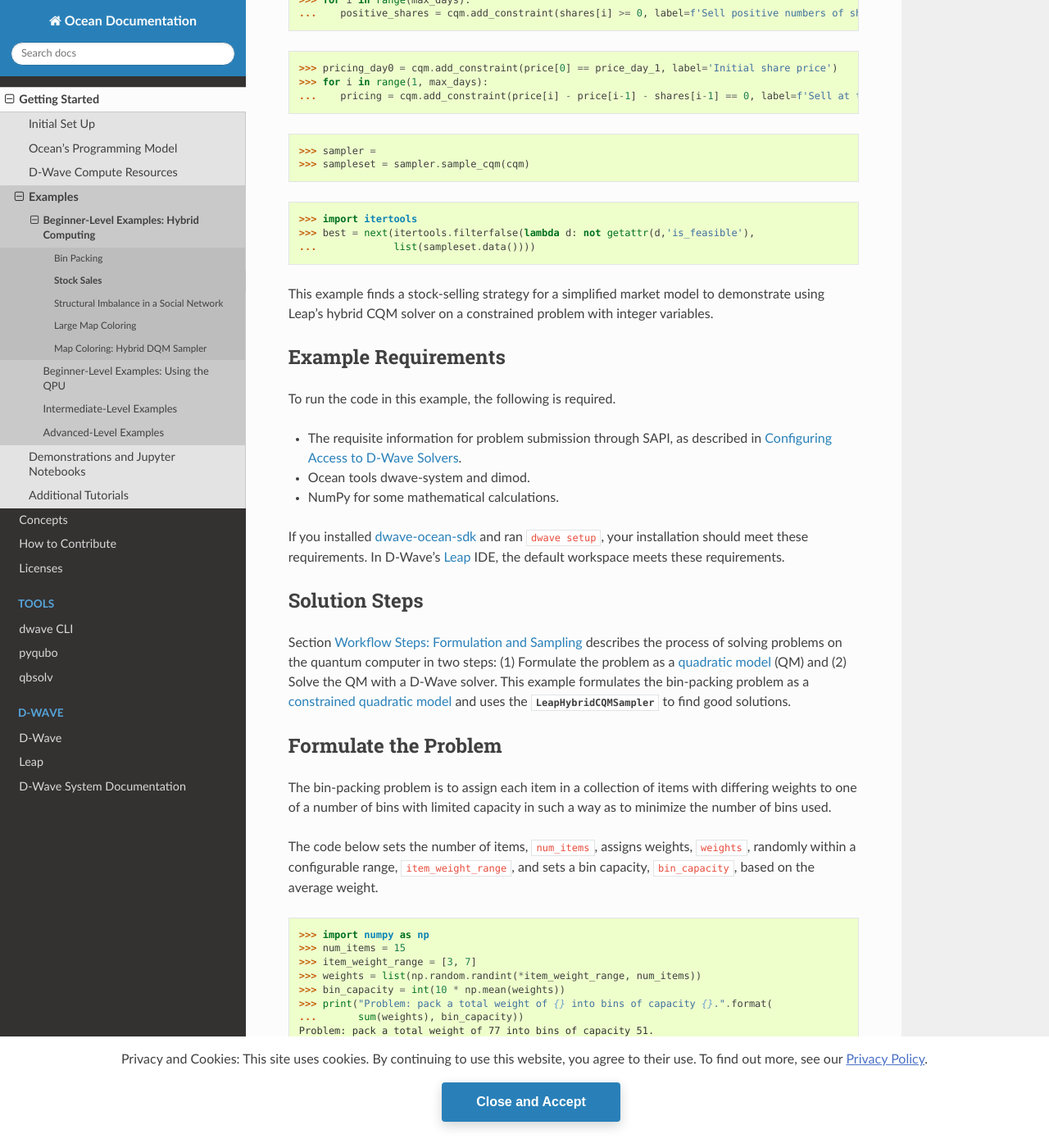
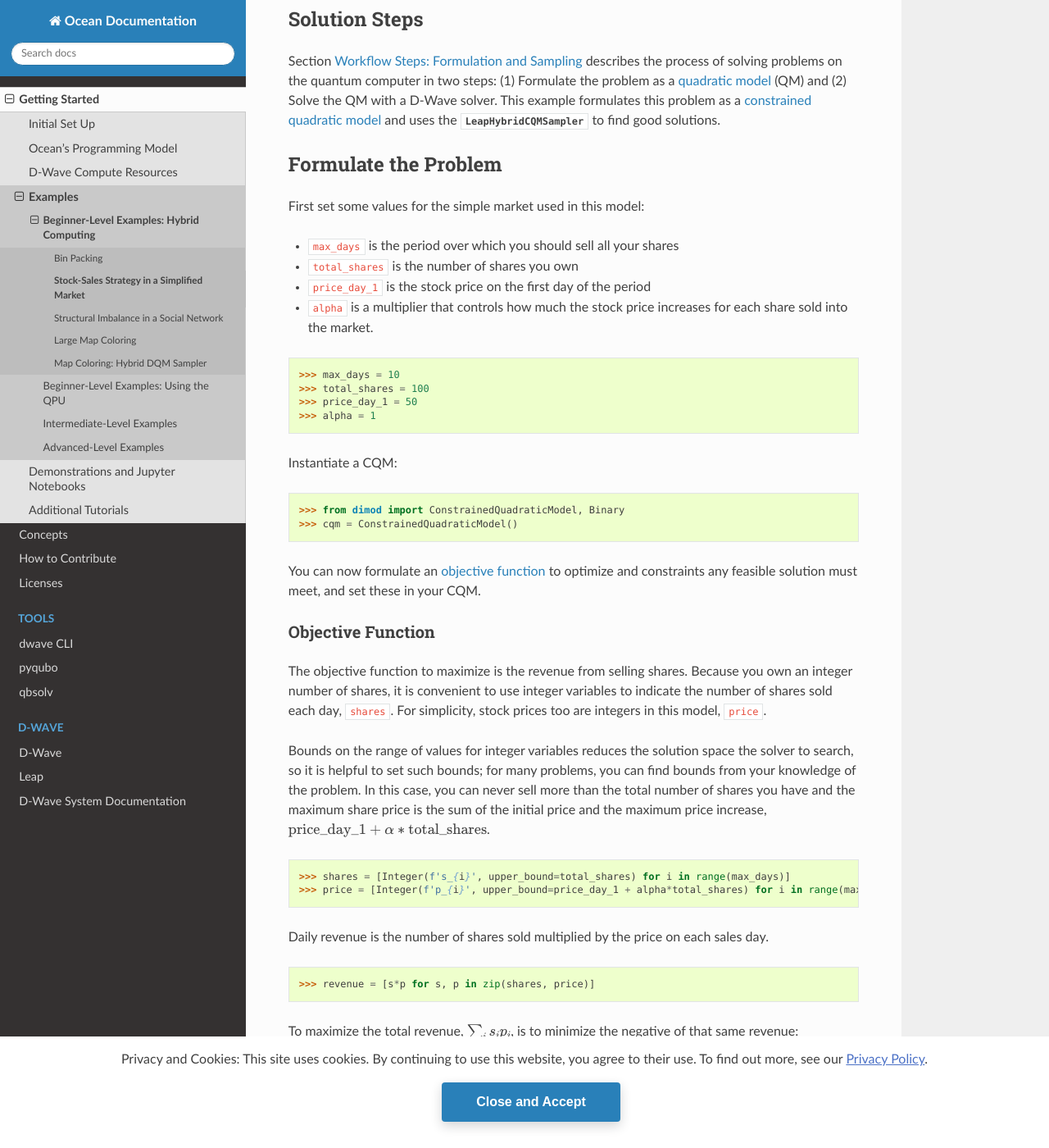
Before and after one commit to dwavesystems/dwave-ocean-sdk, a Sphinx documentation site: the page built from docs/examples/hybrid_cqm_stock_selling.rst, in a window 1280 px wide and 1400 px high, scrolled down 666 px. Shown: the whole window at 82% size. Built offline with Sphinx 7.4.7 and the Read the Docs theme 2.0.0, drawn with Linux system fonts in a browser that asks for light colours; pages that are not in the unit, such as notebooks, are missing from menus; the version number could not be read and is left out; some of the changed text lies outside the part shown.

Commit message:
Add second CQM example: stock selling

```diff
--- a/docs/examples/hybrid_cqm_stock_selling.rst
+++ b/docs/examples/hybrid_cqm_stock_selling.rst
@@ -1,45 +1,20 @@
-.. _example_cqm_binpacking:
+.. _example_cqm_stock_selling:
 
-===========
-Stock Sales
-===========
-
->>> from dwave.system import LeapHybridCQMSampler
->>> from dimod import ConstrainedQuadraticModel, Binary, Integer
-
->>> cqm = ConstrainedQuadraticModel()
-
->>> max_days = 10
->>> S= 100
->>> price_day_1 = 50
-
->>> shares = [Integer(f's_{i}', upper_bound=S) for i in range(max_days)]
->>> price = [Integer(f'p_{i}', upper_bound=10*price_day_1) for i in range(max_days)]
->>> revenue = [s*p for s, p in zip(shares, price)]
-
->>> cqm.set_objective(-sum(revenue))
-
->>> cqm.add_constraint(sum(shares) <= S, label='Limited share ownership')
-
->>> for i in range(max_days):
-...    positive_shares = cqm.add_constraint(shares[i] >= 0, label=f'Sell positive numbers of shares {i}')
-
->>> pricing_day0 = cqm.add_constraint(price[0] == price_day_1, label='Initial share price')
->>> for i in range(1, max_days):
-...    pricing = cqm.add_constraint(price[i] - price[i-1] - shares[i-1] == 0, label=f'Sell at the price on day {i}')
-
->>> sampler =
->>> sampleset = sampler.sample_cqm(cqm)
-
->>> import itertools
->>> best = next(itertools.filterfalse(lambda d: not getattr(d,'is_feasible'),
-...             list(sampleset.data())))
-
-
+===========================================
+Stock-Sales Strategy in a Simplified Market
+===========================================
 
 This example finds a stock-selling strategy for a simplified market model to
 demonstrate using Leap's hybrid :term:`CQM` solver on a constrained problem
 with integer variables.
+
+In this very simple market, you have some number of shares that you want to
+sell in daily parts over a particular interval. Each sale of shares increases
+the price of the stock, :math:`p_i = p_{i-1} + \alpha s_{i-1}`, where
+:math:`p_i` and :math:`s_i` are, respectively, the price and the number of
+shares sold on day :math:`i`, and :math:`\alpha` is some multiplier.
+You want to find the optimal number of shares to sell every day over the interval
+to maximize your revenue from the total sales.
 
 Example Requirements
 ====================
@@ -64,32 +39,28 @@ meets these requirements.
 Solution Steps
 ==============
 
-Section :ref:`solving_problems` describes the process of solving problems on the quantum
-computer in two steps: (1) Formulate the problem as a :term:`quadratic model` (QM)
-and (2) Solve the QM with a D-Wave solver.
-This example formulates the bin-packing problem as a
-:ref:`constrained quadratic model <cqm_sdk>` and uses the
-:class:`~dwave.system.samplers.LeapHybridCQMSampler` to find good solutions.
+Section :ref:`solving_problems` describes the process of solving problems on
+the quantum computer in two steps: (1) Formulate the problem as a
+:term:`quadratic model` (QM) and (2) Solve the QM with a D-Wave solver. This
+example formulates this problem as a :ref:`constrained quadratic model <cqm_sdk>`
+and uses the :class:`~dwave.system.samplers.LeapHybridCQMSampler` to find good
+solutions.
 
 Formulate the Problem
 =====================
 
-The bin-packing problem is to assign each item in a collection of items with
-differing weights to one of a number of bins with limited capacity in such
-a way as to minimize the number of bins used.
+First set some values for the simple market used in this model:
 
-The code below sets the number of items, :code:`num_items`, assigns weights,
-:code:`weights`, randomly within a configurable range, :code:`item_weight_range`,
-and sets a bin capacity, :code:`bin_capacity`, based on the average weight.
+* :code:`max_days` is the period over which you should sell all your shares
+* :code:`total_shares` is the number of shares you own
+* :code:`price_day_1` is the stock price on the first day of the period
+* :code:`alpha` is a multiplier that controls how much the stock price increases
+  for each share sold into the market.
 
->>> import numpy as np
->>> num_items = 15
->>> item_weight_range = [3, 7]
->>> weights = list(np.random.randint(*item_weight_range, num_items))
->>> bin_capacity = int(10 * np.mean(weights))
->>> print("Problem: pack a total weight of {} into bins of capacity {}.".format(
-...       sum(weights), bin_capacity))
-Problem: pack a total weight of 77 into bins of capacity 51.
+>>> max_days = 10
+>>> total_shares = 100
+>>> price_day_1 = 50
+>>> alpha = 1
 
 Instantiate a CQM:
 
@@ -99,73 +70,68 @@ Instantiate a CQM:
 You can now formulate an :term:`objective function` to optimize and constraints
 any feasible solution must meet, and set these in your CQM.
 
+
 Objective Function
 ------------------
 
-The objective function to minimize is the number of used bins. Because a bin
-is either used or not used, you can use binary variables to indicate bin usage.
-Create enough of such variables: the worst possible case is that each item
-requires an entire bin to itself (so you can set the number of bins to equal
-the number of items, :code:`num_items`). Binary variable :code:`bin_used_<j>`
-indicates that bin :math:`j` is in use.
+The objective function to maximize is the revenue from selling shares. Because
+you own an integer number of shares, it is convenient to use integer variables
+to indicate the number of shares sold each day, :code:`shares`. For simplicity,
+stock prices too are integers in this model, :code:`price`.
 
->>> bin_used = [Binary(f'bin_used_{j}') for j in range(num_items)]
+Bounds on the range of values for integer variables reduces the solution space
+the solver to search, so it is helpful to set such bounds; for many problems,
+you can find bounds from your knowledge of the problem. In this case, you can
+never sell more than the total number of shares you have and the maximum share
+price is the sum of the initial price and the maximum price increase,
+:math:`\text{price_day_1} + \alpha * \text{total_shares}`.
 
-To minimize the number of used bins is to minimize the sum of
-:code:`bin_used_<j>` variables with value 1 (True, meaning the bin is being
-used):
+>>> shares = [Integer(f's_{i}', upper_bound=total_shares) for i in range(max_days)]
+>>> price = [Integer(f'p_{i}', upper_bound=price_day_1 + alpha*total_shares) for i in range(max_days)]
 
-.. math::
+Daily revenue is the number of shares sold multiplied by the price on each sales
+day.
 
-	\sum_j \text{bin_used}_j
+>>> revenue = [s*p for s, p in zip(shares, price)]
 
->>> cqm.set_objective(sum(bin_used))
+To maximize the total revenue, :math:`\sum_i s_ip_i`, is to minimize the negative
+of that same revenue:
+
+>>> cqm.set_objective(-sum(revenue))
 
 Constraints
 -----------
 
-The bin-packing problem has two constraints:
+The simplified market in this problem has the following constraints:
 
-1. Each item can go into only one bin. This again is a binary outcome: item
-   :math:`i` is either in bin :math:`j` (:code:`item_in_bin_<i>_<j> == 1`) or
-   not (:code:`item_in_bin_<i>_<j> == 0`). You can express this constraint as
+1. In total you can sell only the number of shares you own, no more,
+   :math:`\sum_i s_i = \text{total_shares}`.
 
-   .. math::
+>>> cqm.add_constraint(sum(shares) <= total_shares, label='Sell only shares you own')
 
-	\sum_j \text{item_in_bin}_{i,j} == 1.
+2. Each day you can sell zero or more shares, :math:`s_i >= 0`.
 
-   That is, over all :math:`j` bins, there is just one
-   :code:`item_in_bin_<i>_<j> == 1` for each :math:`i`.
+>>> for i in range(max_days):
+...    positive_shares = cqm.add_constraint(shares[i] >= 0, label=f'Sell positive numbers of shares {i}')
 
->>> item_in_bin = [[Binary(f'item_in_bin_{i}_{j}') for j in range(num_items)]
-...      for i in range(num_items)]
->>> for i in range(num_items):
-...     one_bin_per_item = cqm.add_constraint(sum(item_in_bin[i]) == 1, label=f'item_placing_{i}')
+3. On the first day of the selling period, the stock has a particular price
+   :math:`p_0 = \text{price_day_1}`.
 
-2. Each bin has limited capacity. You can express this constraint for each bin
-   :math:`j`:
+>>> pricing_day0 = cqm.add_constraint(price[0] == price_day_1, label='Initial share price')
 
-    .. math::
+4. The stock price increases in proprtion to the number of shares sold the
+   previous day:
 
-	\sum_i \text{item_in_bin}_{i, j} * \text{weights}_i <= \text{bin_capacity}
+   :math:`p_i = p_{i-1} + \alpha s_{i-1} \Longrightarrow p_i - p_{i-1} - s_{i-1} = 0`
+   for :math:`\alpha=1`.
 
-   That is, for each bin :math:`j`, the sum of weights for those items placed
-   in the bin (:code:`item_in_bin_<i>_<j> == 1`) does not exceed capacity.
+>>> for i in range(1, max_days):
+...    pricing = cqm.add_constraint(price[i] - price[i-1] - shares[i-1] == 0, label=f'Sell at the price on day {i}')
 
->>> for j in range(num_items):
-...     bin_up_to_capacity = cqm.add_constraint(
-...         sum(weights[i] * item_in_bin[i][j] for i in range(num_items)) - bin_used[j] * bin_capacity <= 0,
-...         label=f'capacity_bin_{j}')
+For a sales period of ten days, this CQM has altogether 21 constraints:
 
-For 15 items and allowing for the worse case of 15 bins, this CQM requires
-over 200 binary variables:
-
->>> len(cqm.variables)
-240
-
-Given that bin capacity is defined above as ten times the average weight,
-one could easily reduce the complexity of this model by setting the number
-of bins much smaller.
+>>> len(cqm.constraints)
+21
 
 Solve the Problem by Sampling
 =============================
@@ -195,33 +161,13 @@ constraints:
 ...       sampleset.record.is_feasible.sum(), len(sampleset)))   # doctest: +SKIP
 31 feasible solutions of 47.
 
-The best solution found a packing that required 2 bins:
+Parse the best feasible solution:
 
 >>> import itertools
 >>> best = next(itertools.filterfalse(lambda d: not getattr(d,'is_feasible'),
 ...             list(sampleset.data())))
->>> selected_bins = [key for key, val in best.sample.items() if 'bin_used' in key and val]
->>> print("{} bins are used.".format(len(selected_bins)))     # doctest: +SKIP
-2 bins are used.
-
-The code below defines a simple function, :code:`get_indices`, that returns
-the indices signifying the bin and item from variable names. This is used
-in parsing the solutions returned from the hybrid solver below.
-
->>> def get_indices(name):
-...     return [int(digs) for digs in name.split('_') if digs.isdigit()]
-
-For the best feasible solution, print the packing.
-
->>> for bin in selected_bins:                        # doctest: +SKIP
-...     in_bin = [key for key, val in best.sample.items() if
-...        "item_in_bin" in key and
-...        get_indices(key)[1] == get_indices(bin)[0]
-...        and val]
-...     b = get_indices(in_bin[0])[1]
-...     w = [weights[get_indices(item)[0]] for item in in_bin]
-...     print("Bin {} has weights {} for a total of {}.".format(b, w, sum(w)))
-Bin 1 has weights [4, 4, 6, 4, 6, 4, 6] for a total of 34.
-Bin 14 has weights [5, 6, 4, 6, 4, 6, 6, 6] for a total of 43.
-
-The items were distributed in a way that kept each bin below its capacity.
+>>> s = [val for key, val in best.sample.items() if "s_" in key]
+>>> p = [val for key, val in best.sample.items() if "p_" in key]
+>>> r = [p*s for p, s in zip(p, s)]
+>>> print("Revenue of {} found for selling {} daily.".format(sum(r), s))     # doctest: +SKIP
+Revenue of 9496.0 found for selling [9.0, 10.0, 9.0, 10.0, 9.0, 11.0, 11.0, 11.0, 11.0, 9.0] daily.
```
Also changed, not shown: docs/getting_started.rst (+6 -4 lines).
